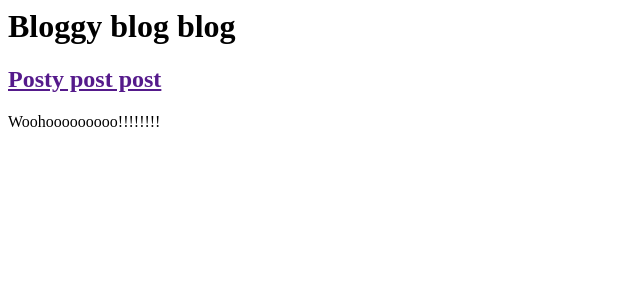
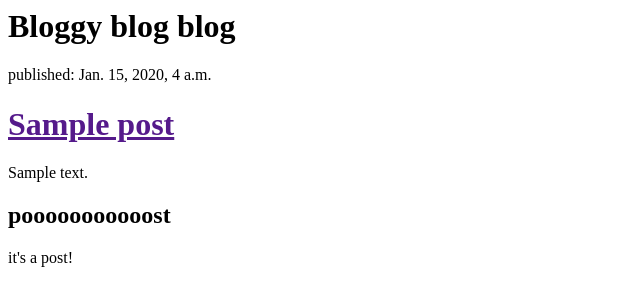
Before and after one commit to Thea726/my-first-blog, a Django app: template blog/templates/blog/post_list.html in a window 1280 px wide. Shown: the top 306 px of the page, without its empty margins (0-640 px from the left). Run offline with Django 3.2, Linux system fonts and the light colour scheme; the template is opened without the code that fills it: values that come from a table or form of the project are taken from there, others are empty; tables that the repository leaves empty hold one stand-in row (values such as "Sample post").

Commit message:
Added templates for posts

```diff
--- a/blog/models.py
+++ b/blog/models.py
@@ -15,5 +15,5 @@ class Post(models.Model):
 		self.save()
 
 
-	def _str_(self):
+	def __str__(self):
 		return self.title
--- a/blog/templates/blog/post_list.html
+++ b/blog/templates/blog/post_list.html
@@ -8,9 +8,20 @@
         </div>
 
         <div>
+        	{% for post in posts %}
+        	<div>
+        	<p>published: {{ post.published_date }}</p>
+        	<h1><a href="">{{ post.title }}</a></h1>
+        	<p>{{ post.text|linebreaks}}</p>
+        </div>
 
-            <h2><a href="">Posty post post</a></h2>
-            <p>Woohooooooooo!!!!!!!!</p>
+
+            {% endfor %}
+
+        </div>
+        <div>
+        	<h2><a> pooooooooooost </a></h2>
+        	<p>it's a post!</p>
         </div>
     </body>
 </html>
--- a/blog/views.py
+++ b/blog/views.py
@@ -1,4 +1,7 @@
 from django.shortcuts import render
+from django.utils import timezone
+from .models import Post
 
 def post_list(request):
-	return render(request, 'blog/post_list.html', {})
+	posts = Post.objects.filter(published_date__lte=timezone.now()).order_by('published_date')
+	return render(request, 'blog/post_list.html', {'posts': posts})
```
